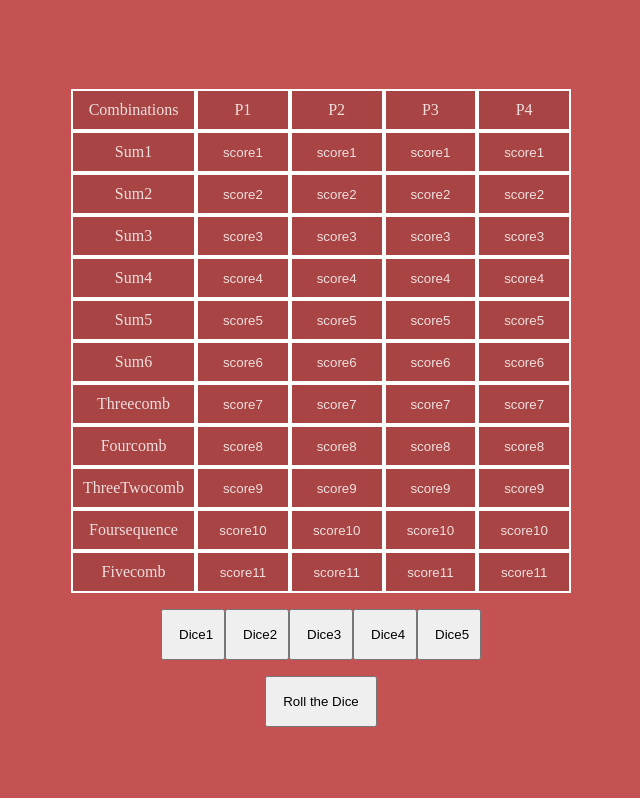
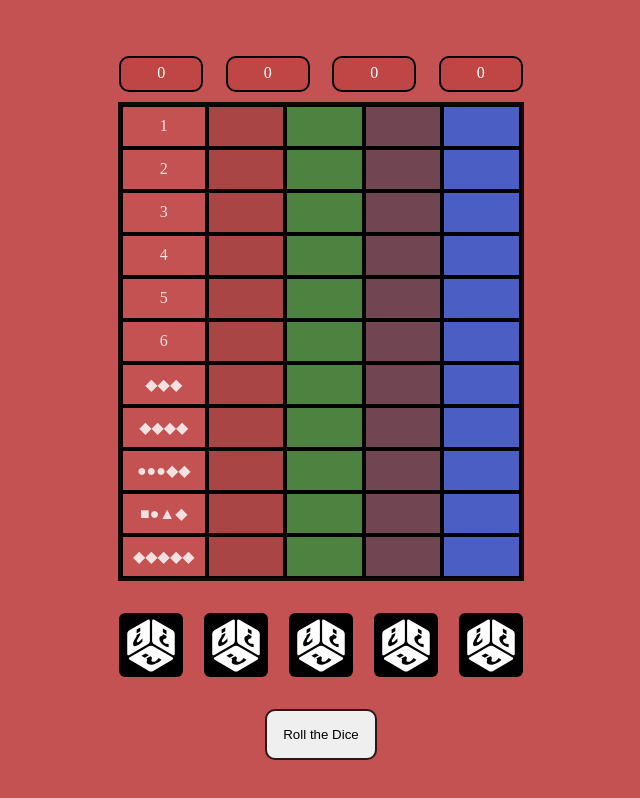
Before and after one commit to sannnchit/Yatzy, a plain HTML site: page index.html in a window 1280 px wide. Shown: the whole page, without its empty margins (319-959 px from the left). Drawn offline with Linux system fonts and the light colour scheme.

Commit message:
beta version out

```diff
--- a/index.html
+++ b/index.html
@@ -7,79 +7,81 @@
     <title>Yatzy</title>
 </head>
 <body>
+    <div class="outermost">
+        <div class="scorecard">
+            <div class="result">0</div>
+            <div class="result">0</div>
+            <div class="result">0</div>
+            <div class="result">0</div>
+        </div>
         <div class="container">
-        <div class="cells" id="combinations">Combinations</div>
-        <div class="cells" id="p1">P1</div>
-        <div class="cells" id="p2">P2</div>
-        <div class="cells" id="p3">P3</div>
-        <div class="cells" id="p4">P4</div>
-        <div class="cells" id="sum1">Sum1</div>
-        <button class="cells player1" id="score11">score1</button>
-        <button class="cells player2" id="score21">score1</button>
-        <button class="cells player3" id="score31">score1</button>
-        <button class="cells player4" id="score41">score1</button>
-        <div class="cells" id="sum2">Sum2</div>
-        <button class="cells player1" id="score12">score2</button>
-        <button class="cells player2" id="score22">score2</button>
-        <button class="cells player3" id="score32">score2</button>
-        <button class="cells player4" id="score42">score2</button>
-        <div class="cells" id="sum3">Sum3</div>
-        <button class="cells player1" id="score13">score3</button>
-        <button class="cells player2" id="score23">score3</button>
-        <button class="cells player3" id="score33">score3</button>
-        <button class="cells player4" id="score43">score3</button>
-        <div class="cells " id="sum4">Sum4</div>
-        <button class="cells player1" id="score14">score4</button>
-        <button class="cells player2" id="score24">score4</button>
-        <button class="cells player3" id="score34">score4</button>
-        <button class="cells player4" id="score44">score4</button>
-        <div class="cells" id="sum5">Sum5</div>
-        <button class="cells player1" id="score15">score5</button>
-        <button class="cells player2" id="score25">score5</button>
-        <button class="cells player3" id="score35">score5</button>
-        <button class="cells player4" id="score45">score5</button>
-        <div class="cells" id="sum6">Sum6</div>
-        <button class="cells player1" id="score16">score6</button>
-        <button class="cells player2" id="score26">score6</button>
-        <button class="cells player3" id="score36">score6</button>
-        <button class="cells player4" id="score46">score6</button>
-        <div class="cells" id="threecomb">Threecomb</div>
-        <button class="cells player1" id="score17">score7</button>
-        <button class="cells player2" id="score27">score7</button>
-        <button class="cells player3" id="score37">score7</button>
-        <button class="cells player4" id="score47">score7</button>
-        <div class="cells" id="fourcomb">Fourcomb</div>
-        <button class="cells player1" id="score18">score8</button>
-        <button class="cells player2" id="score28">score8</button>
-        <button class="cells player3" id="score38">score8</button>
-        <button class="cells player4" id="score48">score8</button>
-        <div class="cells" id="threetwocomb">ThreeTwocomb</div>
-        <button class="cells player1" id="score19">score9</button>
-        <button class="cells player2" id="score29">score9</button>
-        <button class="cells player3" id="score39">score9</button>
-        <button class="cells player4" id="score49">score9</button>
-        <div class="cells" id="foursequence">Foursequence</div>
-        <button class="cells player1" id="score110">score10</button>
-        <button class="cells player2" id="score210">score10</button>
-        <button class="cells player3" id="score310">score10</button>
-        <button class="cells player4" id="score410">score10</button>
-        <div class="cells" id="fivecomb">Fivecomb</div>
-        <button class="cells player1" id="score111">score11</button>
-        <button class="cells player2" id="score211">score11</button>
-        <button class="cells player3" id="score311">score11</button>
-        <button class="cells player4" id="score411">score11</button>
+            <div class="cells" id="sum1">1</div>
+            <button class="cells player1" id=""></button>
+            <button class="cells player2" id="score21"></button>
+            <button class="cells player3" id="score31"></button>
+            <button class="cells player4" id="score41"></button>
+            <div class="cells" id="sum2">2</div>
+            <button class="cells player1" id="score12"></button>
+            <button class="cells player2" id="score22"></button>
+            <button class="cells player3" id="score32"></button>
+            <button class="cells player4" id="score42"></button>
+            <div class="cells" id="sum3">3</div>
+            <button class="cells player1" id="score13"></button>
+            <button class="cells player2" id="score23"></button>
+            <button class="cells player3" id="score33"></button>
+            <button class="cells player4" id="score43"></button>
+            <div class="cells " id="sum4">4</div>
+            <button class="cells player1" id="score14"></button>
+            <button class="cells player2" id="score24"></button>
+            <button class="cells player3" id="score34"></button>
+            <button class="cells player4" id="score44"></button>
+            <div class="cells" id="sum5">5</div>
+            <button class="cells player1" id="score15"></button>
+            <button class="cells player2" id="score25"></button>
+            <button class="cells player3" id="score35"></button>
+            <button class="cells player4" id="score45"></button>
+            <div class="cells" id="sum6">6</div>
+            <button class="cells player1" id="score16"></button>
+            <button class="cells player2" id="score26"></button>
+            <button class="cells player3" id="score36"></button>
+            <button class="cells player4" id="score46"></button>
+            <div class="cells" id="threecomb">◆◆◆</div>
+            <button class="cells player1" id="score17"></button>
+            <button class="cells player2" id="score27"></button>
+            <button class="cells player3" id="score37"></button>
+            <button class="cells player4" id="score47"></button>
+            <div class="cells" id="fourcomb">◆◆◆◆</div>
+            <button class="cells player1" id="score18"></button>
+            <button class="cells player2" id="score28"></button>
+            <button class="cells player3" id="score38"></button>
+            <button class="cells player4" id="score48"></button>
+            <div class="cells" id="threetwocomb">●●●◆◆</div>
+            <button class="cells player1" id="score19"></button>
+            <button class="cells player2" id="score29"></button>
+            <button class="cells player3" id="score39"></button>
+            <button class="cells player4" id="score49"></button>
+            <div class="cells" id="foursequence">■●▲◆</div>
+            <button class="cells player1" id="score110"></button>
+            <button class="cells player2" id="score210"></button>
+            <button class="cells player3" id="score310"></button>
+            <button class="cells player4" id="score410"></button>
+            <div class="cells" id="fivecomb">◆◆◆◆◆</div>
+            <button class="cells player1" id="score111"></button>
+            <button class="cells player2" id="score211"></button>
+            <button class="cells player3" id="score311"></button>
+            <button class="cells player4" id="score411"></button>
         </div>
 
         <div class="dice">
-        <button class="dicebuttons" id="dice1">Dice1</button>
-        <button class="dicebuttons" id="dice2">Dice2</button>
-        <button class="dicebuttons" id="dice3">Dice3</button>
-        <button class="dicebuttons" id="dice4">Dice4</button>
-        <button class="dicebuttons" id="dice5">Dice5</button>
+            <button class="dicebuttons" id="dice1"><img class="diceimg" src="images/defaultdice.svg"></button>
+            <button class="dicebuttons" id="dice2"><img class="diceimg" src="images/defaultdice.svg"></button>
+            <button class="dicebuttons" id="dice3"><img class="diceimg" src="images/defaultdice.svg"></button>
+            <button class="dicebuttons" id="dice4"><img class="diceimg" src="images/defaultdice.svg"></button>
+            <button class="dicebuttons" id="dice5"><img class="diceimg" src="images/defaultdice.svg"></button>
         </div>
 
         <button class="roll" id="roll">Roll the Dice</button>
-
+    </div>
     <script src="script.js"></script>
 </body>
 </html>
--- a/styles.css
+++ b/styles.css
@@ -10,27 +10,98 @@ body{
     display:grid;
     grid-template-columns: repeat(5,1fr);
     grid-template-rows: repeat(11,1fr);
-    max-width: 500px;
+    margin: 10px;
+    border: 3px solid rgba(0, 0, 0, 0.9);
+    max-width: 400px;
+}
+.player1{
+    background-color: hsla(0, 42%, 46%, 0.9);
+}
+.player1locked{
+    background-color: hsla(0, 44%, 40%, 0.9);
+}
+.player2{
+    background-color: hsla(118, 37%, 39%, 0.9);
+}
+.player2locked{
+    background-color: hsla(118, 44%, 32%, 0.9);
+}
+.player3{
+    background-color: hsla(336, 22%, 34%, 0.9);
+}
+.player3locked{
+    background-color: hsla(336, 27%, 28%, 0.6);
+}
+.player4{
+    background-color: hsla(226, 62%, 53%, 0.9);
+}
+.player4locked{
+    background-color: hsla(226, 68%, 47%, 0.9);
+}
+.result{
+    height: 2em;
+    width: 5em;
+    margin: auto;
+    text-align:center;
+    border: 2px solid rgb(0, 0, 0);
+    border-radius: 10px;
+    line-height: 30px;
+    font-size: 1em;
+    font-weight: 50;
+    color: white;
+    background-color: hsla(0, 50%, 51%, 0.955);
+}
+.scorecard{
+    display: flex;
+    flex-direction: row;
+    justify-content: center;
 }
 .cells{
-    border: 2px solid rgb(255, 255, 255);
+    border: 2px solid rgb(0, 0, 0);
     text-align:center;
     box-sizing: border-box;
     padding: 10px;
     color: rgba(255, 255, 255, 0.826);
-    background-color: hsla(0, 42%, 46%, 0.92);
 }
 .dice{
     display:flex;
     flex-direction: row;
-    margin: 1rem 0;
+    justify-content: space-between;
+    margin: 2rem 0;
 }
 .dicebuttons{
-    max-width: 4rem;
-    max-height: 4rem;
-    padding: 1rem;
+    all: unset;
+    cursor: pointer;
+    width: 4em;
+    height: 4em;
+    margin: auto;
+    pointer-events: auto;
+}
+.dicebuttons img{
+    width: 100%;
+    height: 100%;
+    object-fit: cover;
+    pointer-events: none;
+}
+.fixeddice{
+    border: 3px solid rgb(74, 255, 92);
+    border-radius: 15%;
 }
 .roll{
     padding: 1rem;
-
+    border-radius: 10px;
+    border: 2px solid rgb(42, 23, 23);
+    display:block;
+    margin: 0 auto;
 }
+@keyframes spin{
+    from{
+        transform : rotate(0deg);
+    }
+    to{
+        transform : rotate(360deg);
+    }
+}
+.spin{
+    animation: spin 0.35s ease-in-out;
+}
```
Also changed, not shown: script.js (+74 -34 lines), images/defaultdice.svg (added), images/dice 1.svg (added), images/dice 2.svg (added), images/dice 3.svg (added), images/dice 4.svg (added), images/dice 5.svg (added), images/dice 6.svg (added), images/dice1.png (deleted). Lines whose indentation alone changed are shown as unchanged.
